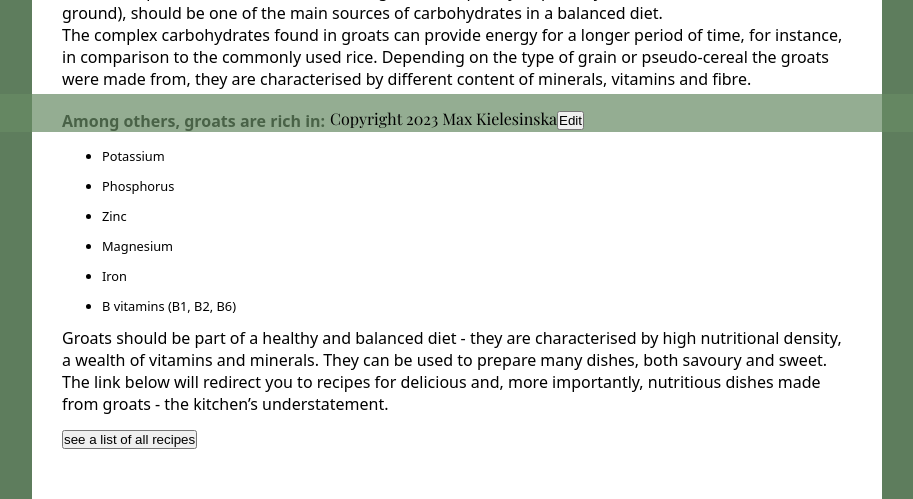
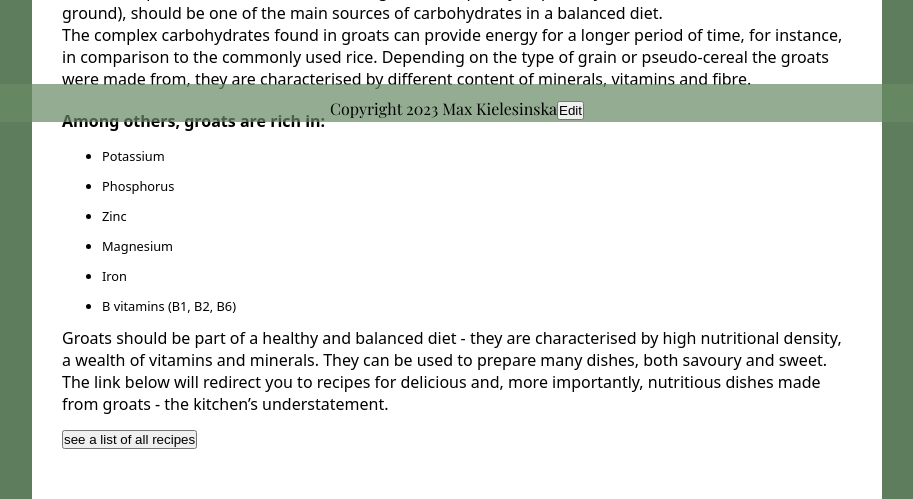
Before and after one commit to max19057767/maxrecipes, a Jekyll site: the page built from home/index.md, in a window 1280 px wide. Shown: the part 768-1267 px from the top of the page, without its empty margins (183-1096 px from the left). Built offline with Jekyll 4.4.1, drawn with Linux system fonts in a browser that asks for light colours.

Commit message:
Update recipes.css

```diff
--- a/styles/recipes.css
+++ b/styles/recipes.css
@@ -46,6 +46,7 @@ color: black;
 position: fixed;
 bottom: 0;
 margin-top: 10px;
+margin-bottom: 10px;
 padding-block: 2px;
 width: 100%;
 font-family: 'Playfair Display', serif;
```
